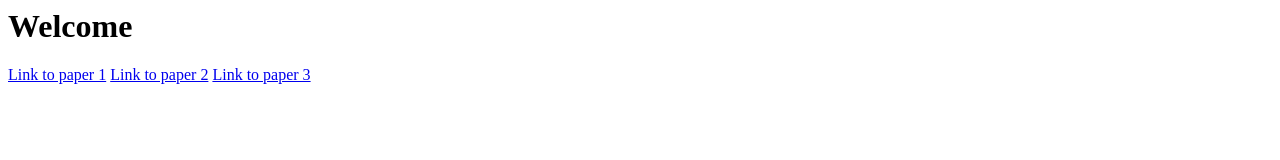
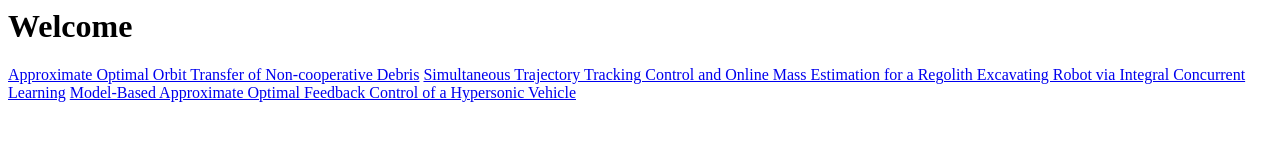
Before and after one commit to maxgreene12/maxgreene12.github.io, a plain HTML site: page papers.html in a window 1280 px wide. Drawn offline with Linux system fonts and the light colour scheme.

Commit message:
Update papers.html

```diff
--- a/papers.html
+++ b/papers.html
@@ -6,9 +6,11 @@
 <body>
 <h1>Welcome</h1>
 <p>
-<a href="Approximate Optimal Orbit Transfer of Non-cooperative Debris.pdf" target="_self">Link to paper 1</a>
-<a href="Simultaneous Trajectory Tracking Control and Online Mass Estimation for a Regolith Excavating Robot via Integral Concurrent Learning.pdf" target="_self">Link to paper 2</a>
-<a href="Model-Based Approximate Optimal Feedback Control of a Hypersonic Vehicle.pdf" target="_self">Link to paper 3</a>
+<a href="Approximate Optimal Orbit Transfer of Non-cooperative Debris.pdf" target="_self">Approximate Optimal Orbit Transfer of Non-cooperative Debris</a>
+
+<a href="Simultaneous Trajectory Tracking Control and Online Mass Estimation for a Regolith Excavating Robot via Integral Concurrent Learning.pdf" target="_self">Simultaneous Trajectory Tracking Control and Online Mass Estimation for a Regolith Excavating Robot via Integral Concurrent Learning</a>
+
+  <a href="Model-Based Approximate Optimal Feedback Control of a Hypersonic Vehicle.pdf" target="_self">Model-Based Approximate Optimal Feedback Control of a Hypersonic Vehicle</a>
 </p>
 </body>
 
```
